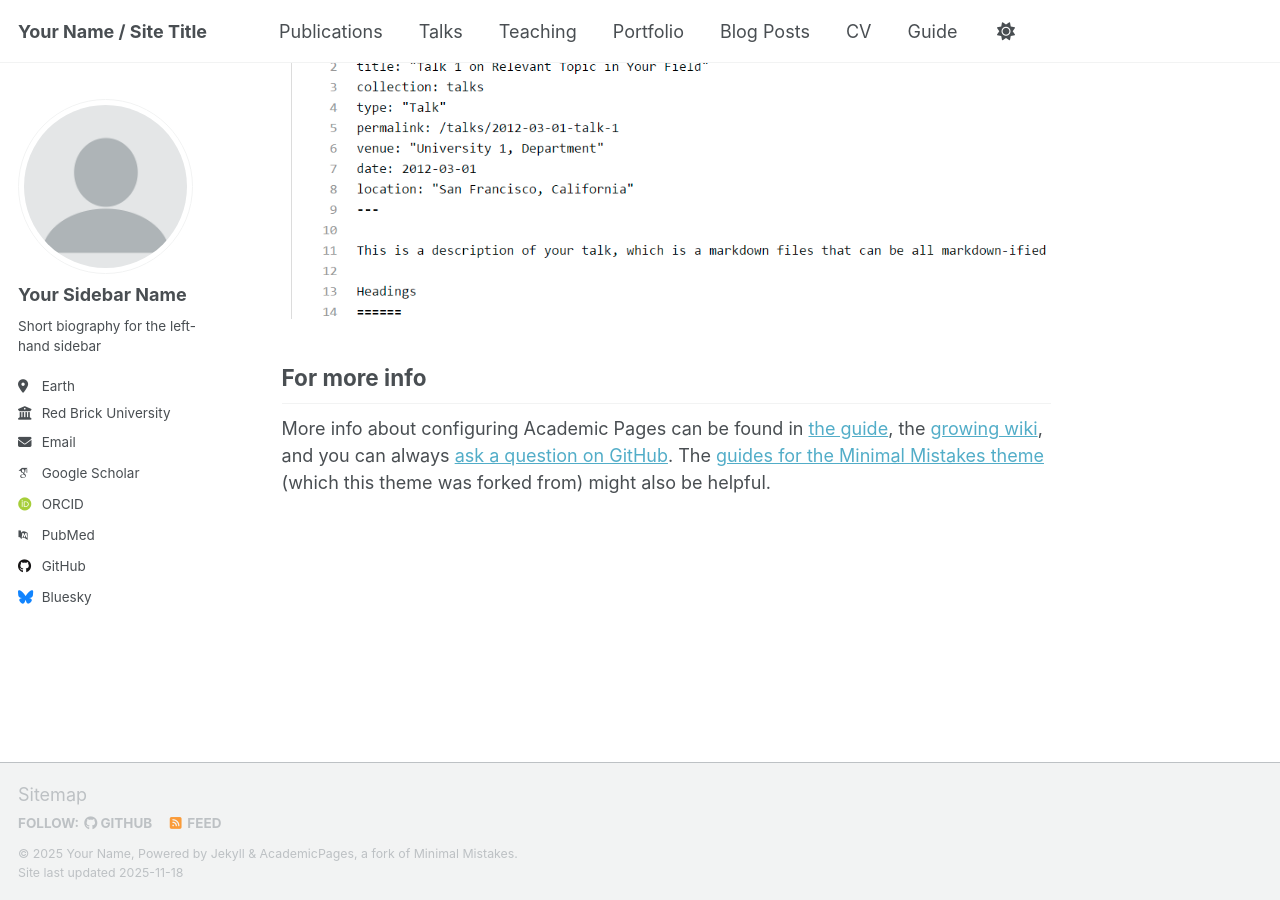
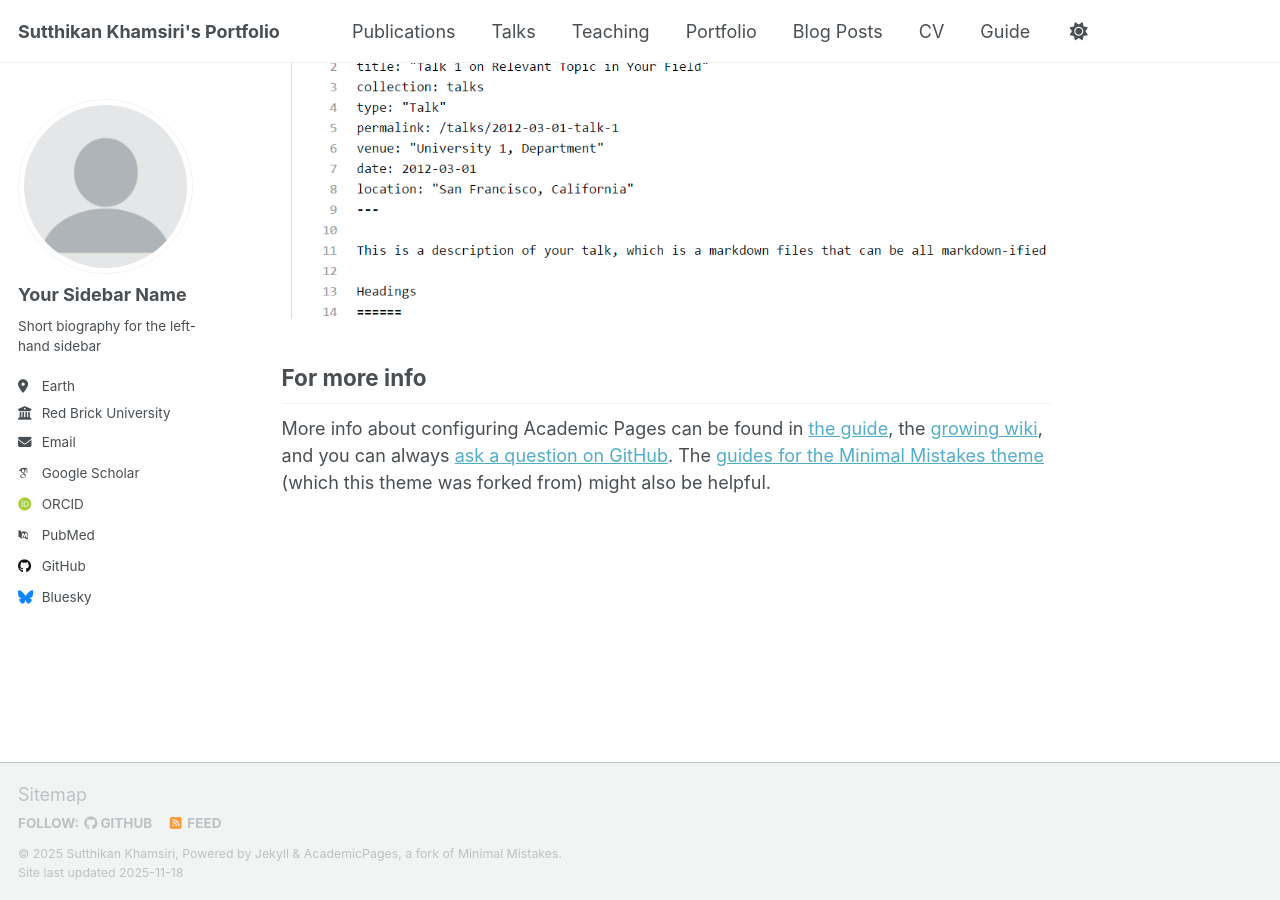
Before and after one commit to SutthikanKhamsiri/Portfolio, a Jekyll site: the page built from _pages/about.md, in a window 1280 px wide and 900 px high, scrolled down 2880 px. Built offline with Jekyll 4.4.1, drawn with Linux system fonts in a browser that asks for light colours; some web fonts are replaced; a script that is not in the unit is left out.

Commit message:
Update _config.yml

```diff
--- a/_config.yml
+++ b/_config.yml
@@ -9,14 +9,14 @@
 # Basic Site Settings
 locale                   : "en-US"
 site_theme               : "default" # Currently available options are "default", "air"
-title                    : "Your Name / Site Title"
+title                    : "Sutthikan Khamsiri's Portfolio"
 title_separator          : "-"
-name                     : &name "Your Name"
-description              : &description "Your Name's academic portfolio"   # Update this with a general description of your site, this is the default if not overridden by a page
-url                      : https://academicpages.github.io # The base hostname & protocol for your site e.g. "https://[your GitHub username].github.io",
+name                     : &name "Sutthikan Khamsiri"
+description              : &description "My story in short"   # Update this with a general description of your site, this is the default if not overridden by a page
+url                      : https://SutthikanKhamsiri.github.io/Portfolio # The base hostname & protocol for your site e.g. "https://[your GitHub username].github.io",
                                                            # or if you already have some other page hosted on Github then use "https://[your GitHub username].github.io/[Your Repo Name]"
 baseurl                  : "" # the subpath of your site, e.g. "/blog"
-repository               : "academicpages/academicpages.github.io"
+repository               : "/Portfolio.github.io"
 
 # Site Author - The following control what appear as part of the author content on the side bar.
 #               If a field is blank the icon and link will not appear, otherwise it will be shown.
```
